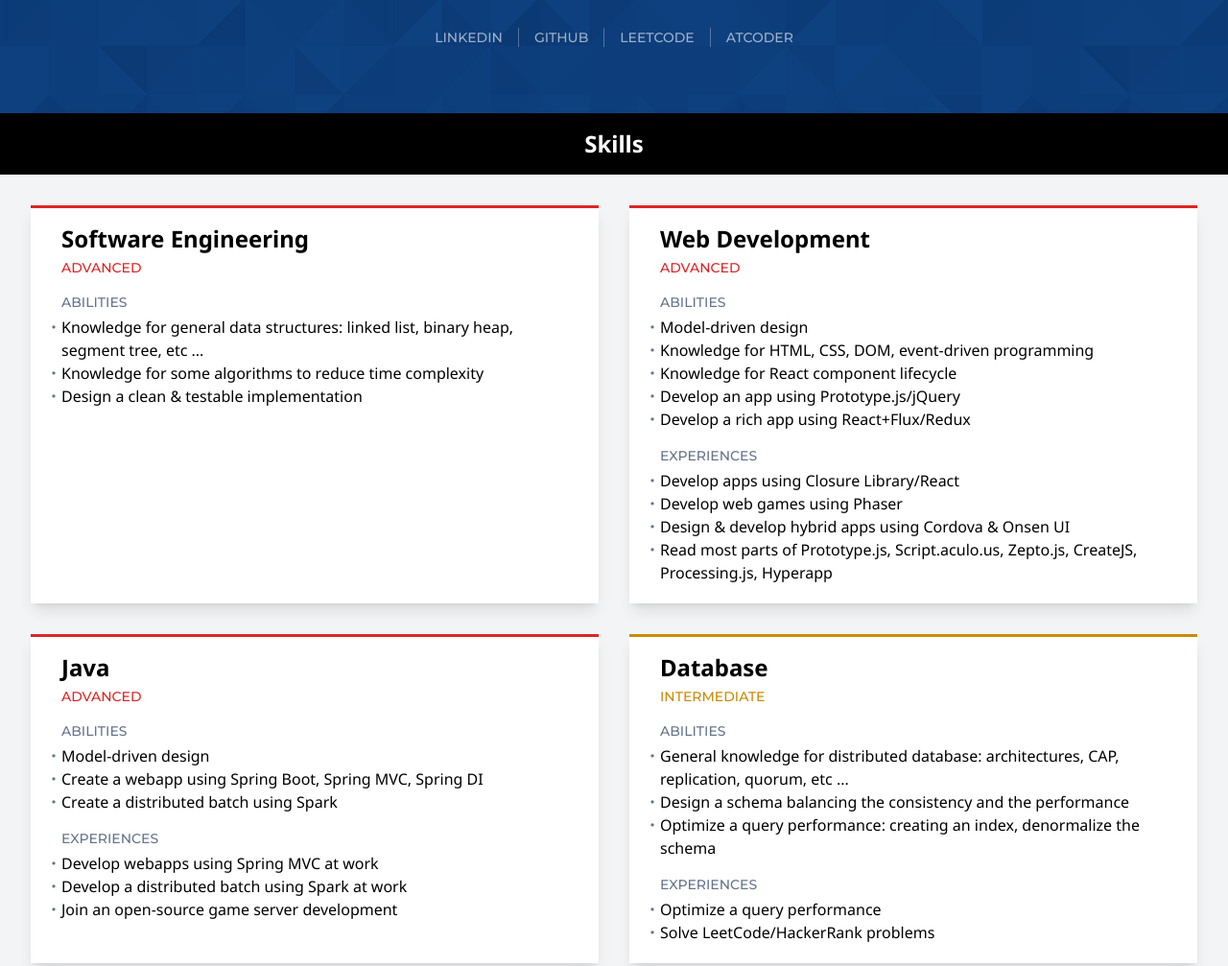
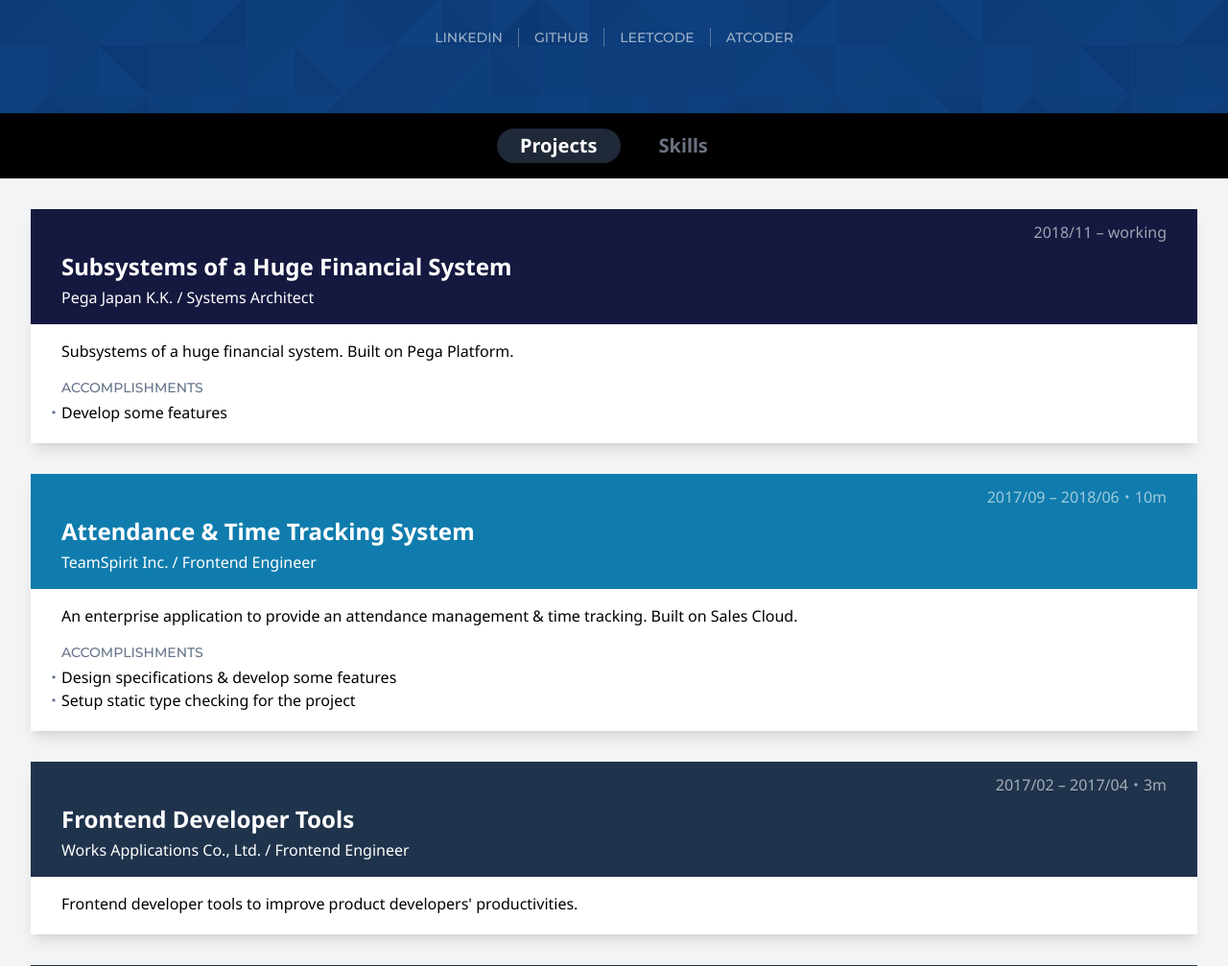
Before and after one commit to sei40kr/yong-ju.me, a Gatsby site: page / in a window 1280 px wide. Shown: the part 362-1369 px from the top of the page at 96% size. Built offline with nearby package versions, Linux system fonts and the light colour scheme; Gatsby itself is replaced by a stand-in of ours.

Commit message:
feat: split projects & skills to different pages

```diff
--- /dev/null
+++ b/src/components/container.tsx
@@ -0,0 +1,7 @@
+import React, { ReactNode } from "react";
+
+const Container = ({ children }: { children: ReactNode }) => (
+  <main className="mx-auto px-8 lg:container">{children}</main>
+);
+
+export default Container;
--- a/src/components/layout.tsx
+++ b/src/components/layout.tsx
@@ -1,5 +1,6 @@
 import React, { ReactNode } from "react";
 import { Helmet } from "react-helmet";
+import Jumbotron from "./jumbotron";
 
 const DefaultLayout = ({
   siteName,
@@ -18,6 +19,7 @@ const DefaultLayout = ({
       />
       <title>{siteName}</title>
     </Helmet>
+    <Jumbotron />
     {children}
   </>
 );
--- /dev/null
+++ b/src/components/nav.tsx
@@ -0,0 +1,32 @@
+import { Link } from "gatsby";
+import React, { ReactNode } from "react";
+
+export const Nav = ({ children }: { children: ReactNode }) => (
+  <nav className="sticky inset-x-0 top-0 bg-black py-4">
+    <ul className="flex justify-center">{children}</ul>
+  </nav>
+);
+
+export const NavItem = ({
+  active,
+  children,
+  to,
+}: {
+  active?: boolean;
+  children: ReactNode;
+  to: string;
+}) => (
+  <li>
+    {active ? (
+      <div className="mx-2 rounded-full bg-gray-800 px-6 py-1 text-xl font-bold text-white">
+        {children}
+      </div>
+    ) : (
+      <Link to={to} className="block">
+        <div className="mx-2 rounded-full px-6 py-1 text-xl font-bold text-gray-500 hover:bg-gray-900 hover:text-gray-400">
+          {children}
+        </div>
+      </Link>
+    )}
+  </li>
+);
--- a/src/components/section.tsx
+++ /dev/null
@@ -1,19 +0,0 @@
-import React, { ReactNode } from "react";
-
-interface SectionProps {
-  title: string;
-  children: ReactNode;
-}
-
-const Section = (props: SectionProps) => (
-  <section>
-    <header className="items-center bg-black py-4 text-center text-white">
-      <h2 className="text-2xl font-bold">{props.title}</h2>
-    </header>
-    <div>
-      <main className="mx-auto px-8 lg:container">{props.children}</main>
-    </div>
-  </section>
-);
-
-export default Section;
--- a/src/pages/index.tsx
+++ b/src/pages/index.tsx
@@ -1,40 +1,5 @@
 import { graphql } from "gatsby";
-import React from "react";
-import projects from "../../content/projects.yaml";
-import skills from "../../content/skills.yaml";
-import Jumbotron from "../components/jumbotron";
-import Layout from "../components/layout";
-import Project from "../components/project";
-import Section from "../components/section";
-import Skill from "../components/skill";
-
-interface ProjectModel {
-  startYYYYMM: string;
-  endYYYYMM: string;
-  name: string;
-  company: string;
-  workRole: string;
-  themeColor: string;
-  description: string;
-  accomplishments: Array<{ content: string }>;
-}
-
-interface SkillModel {
-  name: string;
-  progress: "beginner" | "intermediate" | "advanced";
-  abilities: Array<{ content: string }>;
-  experiences: Array<{ content: string }>;
-}
-
-interface IndexPageProps {
-  data: {
-    site: {
-      siteMetadata: {
-        siteName: string;
-      };
-    };
-  };
-}
+import ProjectsPage from "./projects";
 
 // Please note that you can use https://github.com/dotansimha/graphql-code-generator
 // to generate all types from graphQL schema
@@ -48,48 +13,6 @@ export const pageQuery = graphql`
   }
 `;
 
-const renderSkills = (skills: SkillModel[]) => (
-  <div className="grid grid-cols-2 gap-8 py-8">
-    {skills.map((skill, i) => (
-      <Skill
-        key={i}
-        name={skill.name}
-        progress={skill.progress}
-        abilities={skill.abilities.map((ability) => ability.content)}
-        experiences={skill.experiences.map((experience) => experience.content)}
-      />
-    ))}
-  </div>
-);
-
-const renderProjects = (projects: ProjectModel[]) => (
-  <div className="my-8">
-    {projects.map((project, i) => (
-      <Project
-        key={i}
-        startYYYYMM={project.startYYYYMM}
-        endYYYYMM={project.endYYYYMM}
-        name={project.name}
-        company={project.company}
-        workRole={project.workRole}
-        themeColor={project.themeColor}
-        description={project.description}
-        accomplishments={project.accomplishments.map(
-          (accomplishment) => accomplishment.content
-        )}
-      />
-    ))}
-  </div>
-);
-
-const IndexPage = (props: IndexPageProps) => (
-  <Layout siteName={props.data.site.siteMetadata.siteName}>
-    <div className="bg-gray-100">
-      <Jumbotron />
-      <Section title="Skills">{renderSkills(skills)}</Section>
-      <Section title="Projects">{renderProjects(projects)}</Section>
-    </div>
-  </Layout>
-);
+const IndexPage = ProjectsPage;
 
 export default IndexPage;
--- /dev/null
+++ b/src/pages/projects.tsx
@@ -0,0 +1,76 @@
+import { graphql } from "gatsby";
+import React from "react";
+import projects from "../../content/projects.yaml";
+import Container from "../components/container";
+import Layout from "../components/layout";
+import { Nav, NavItem } from "../components/nav";
+import Project from "../components/project";
+
+interface ProjectModel {
+  startYYYYMM: string;
+  endYYYYMM: string;
+  name: string;
+  company: string;
+  workRole: string;
+  themeColor: string;
+  description: string;
+  accomplishments: Array<{ content: string }>;
+}
+
+interface ProjectsPageProps {
+  data: {
+    site: {
+      siteMetadata: {
+        siteName: string;
+      };
+    };
+  };
+}
+
+// Please note that you can use https://github.com/dotansimha/graphql-code-generator
+// to generate all types from graphQL schema
+export const pageQuery = graphql`
+  query {
+    site {
+      siteMetadata {
+        siteName
+      }
+    }
+  }
+`;
+
+const renderProjects = (projects: ProjectModel[]) => (
+  <div className="my-8">
+    {projects.map((project, i) => (
+      <Project
+        key={i}
+        startYYYYMM={project.startYYYYMM}
+        endYYYYMM={project.endYYYYMM}
+        name={project.name}
+        company={project.company}
+        workRole={project.workRole}
+        themeColor={project.themeColor}
+        description={project.description}
+        accomplishments={project.accomplishments.map(
+          (accomplishment) => accomplishment.content
+        )}
+      />
+    ))}
+  </div>
+);
+
+const ProjectsPage = (props: ProjectsPageProps) => (
+  <Layout siteName={props.data.site.siteMetadata.siteName}>
+    <div className="bg-gray-100">
+      <Nav>
+        <NavItem to="/projects" active>
+          Projects
+        </NavItem>
+        <NavItem to="/skills">Skills</NavItem>
+      </Nav>
+      <Container>{renderProjects(projects)}</Container>
+    </div>
+  </Layout>
+);
+
+export default ProjectsPage;
--- /dev/null
+++ b/src/pages/skills.tsx
@@ -0,0 +1,66 @@
+import { graphql } from "gatsby";
+import React from "react";
+import skills from "../../content/skills.yaml";
+import Container from "../components/container";
+import Layout from "../components/layout";
+import { Nav, NavItem } from "../components/nav";
+import Skill from "../components/skill";
+
+interface SkillModel {
+  name: string;
+  progress: "beginner" | "intermediate" | "advanced";
+  abilities: Array<{ content: string }>;
+  experiences: Array<{ content: string }>;
+}
+
+interface SkillsPageProps {
+  data: {
+    site: {
+      siteMetadata: {
+        siteName: string;
+      };
+    };
+  };
+}
+
+// Please note that you can use https://github.com/dotansimha/graphql-code-generator
+// to generate all types from graphQL schema
+export const pageQuery = graphql`
+  query {
+    site {
+      siteMetadata {
+        siteName
+      }
+    }
+  }
+`;
+
+const renderSkills = (skills: SkillModel[]) => (
+  <div className="grid grid-cols-2 gap-8 py-8">
+    {skills.map((skill, i) => (
+      <Skill
+        key={i}
+        name={skill.name}
+        progress={skill.progress}
+        abilities={skill.abilities.map((ability) => ability.content)}
+        experiences={skill.experiences.map((experience) => experience.content)}
+      />
+    ))}
+  </div>
+);
+
+const SkillsPage = (props: SkillsPageProps) => (
+  <Layout siteName={props.data.site.siteMetadata.siteName}>
+    <div className="bg-gray-100">
+      <Nav>
+        <NavItem to="/projects">Projects</NavItem>
+        <NavItem to="/skills" active>
+          Skills
+        </NavItem>
+      </Nav>
+      <Container>{renderSkills(skills)}</Container>
+    </div>
+  </Layout>
+);
+
+export default SkillsPage;
```
